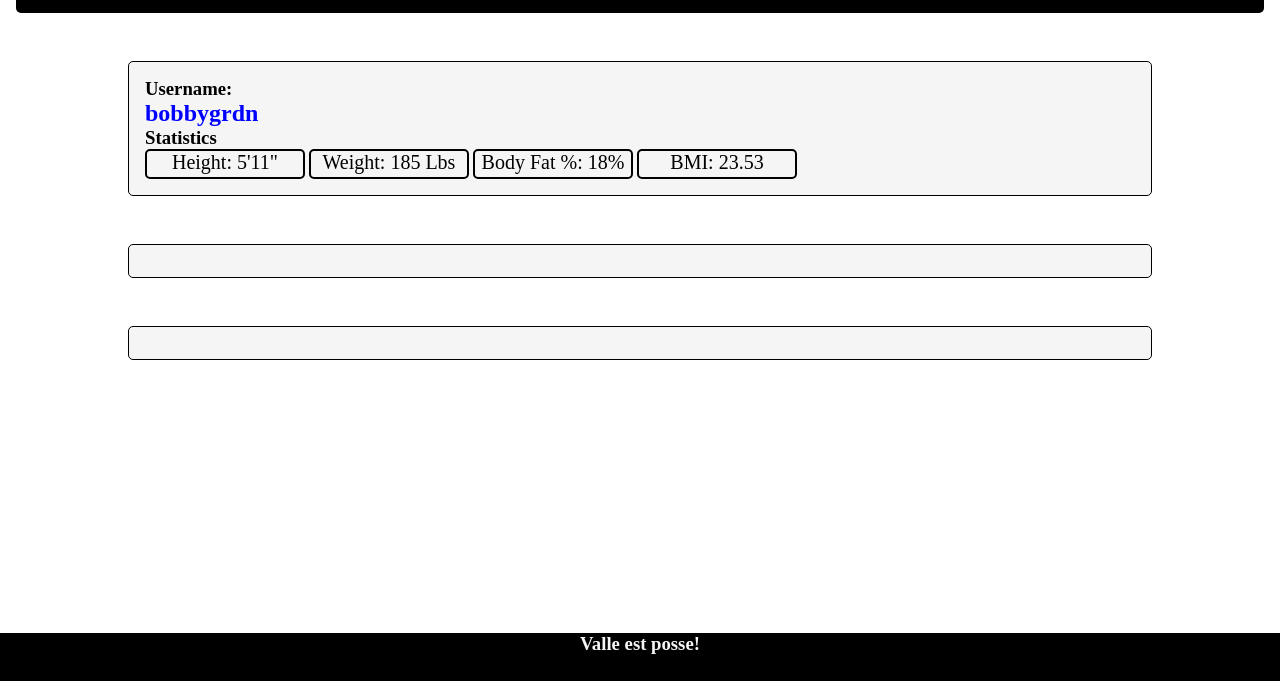
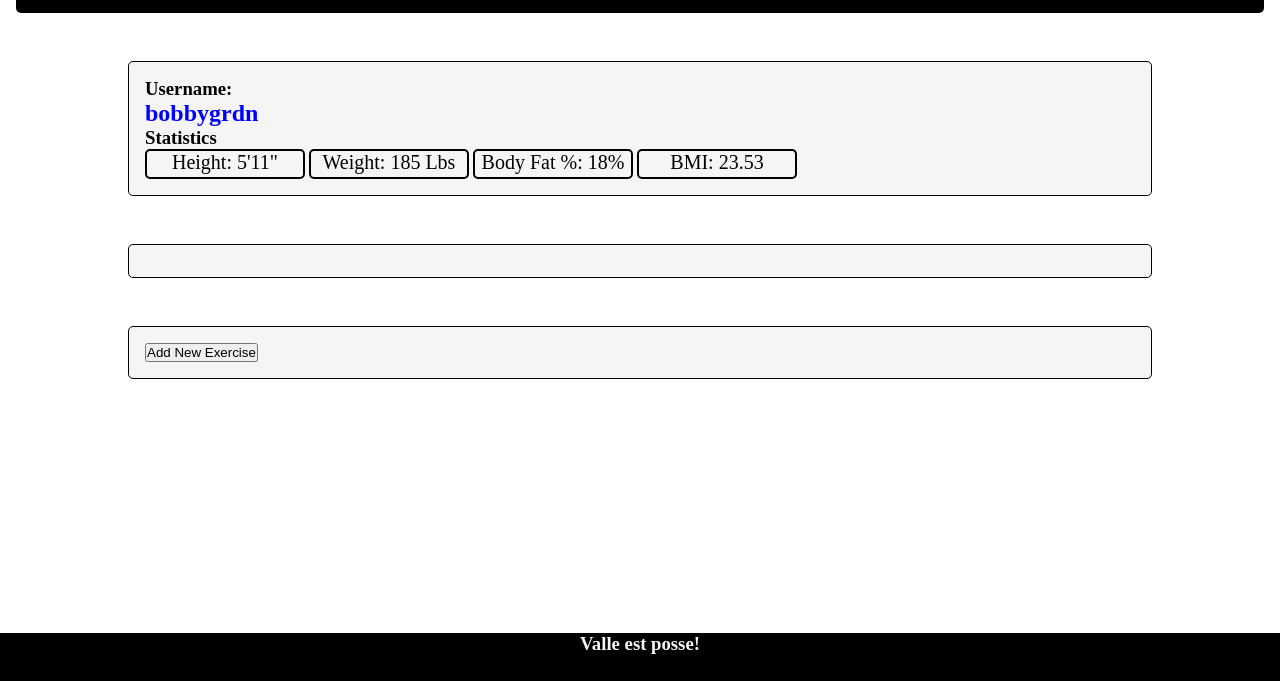
Before and after one commit to bobbygrdn/mvp_project, a website: page public/index.html in a window 1280 px wide. Shown: the part 119-800 px from the top of the page. Drawn offline with Linux system fonts and the light colour scheme; no server answers.

Commit message:
Added input button

```diff
--- a/public/index.html
+++ b/public/index.html
@@ -35,6 +35,7 @@
     </div>
 
     <div class="workouts">
+        <button type="submit">Add New Exercise</button>
     </div>
 
     <div class="footer">
```
